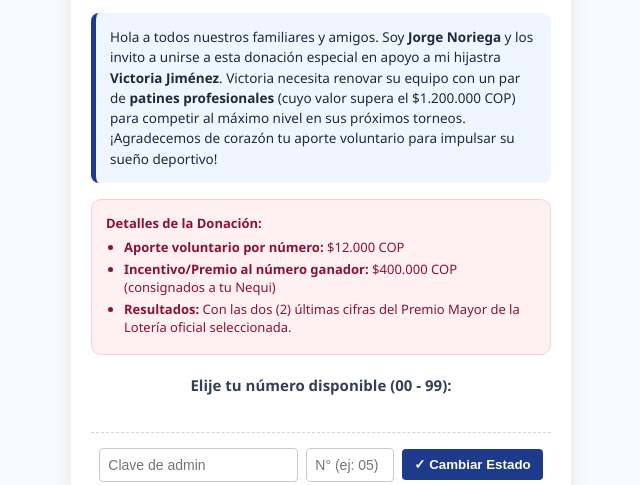
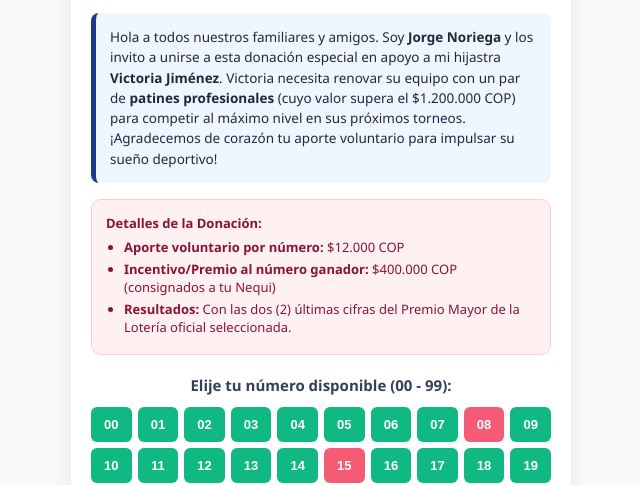
Before and after one commit to Jorge12-hub/rifa-patines, a plain HTML site: page index.html in a window 1280 px wide. Shown: the part 329-814 px from the top of the page, without its empty margins (319-959 px from the left). Drawn offline with Linux system fonts and the light colour scheme.

Commit message:
Fix formatting of initialDisabled array in index.html

```diff
--- a/index.html
+++ b/index.html
@@ -297,7 +297,7 @@
   const ADMIN_PHONE = "573024563498";
 
   // NÚMEROS DESACTIVADOS DESDE EL INICIO (Comprados / Rosados)
-  const initialDisabled = ["08", "15","23", 25", "44", "55"];
+  const initialDisabled = ["08", "15","23", "25", "44", "55"];
 
   let selectedNum = null;
   const grid = document.getElementById('numberGrid');
```
